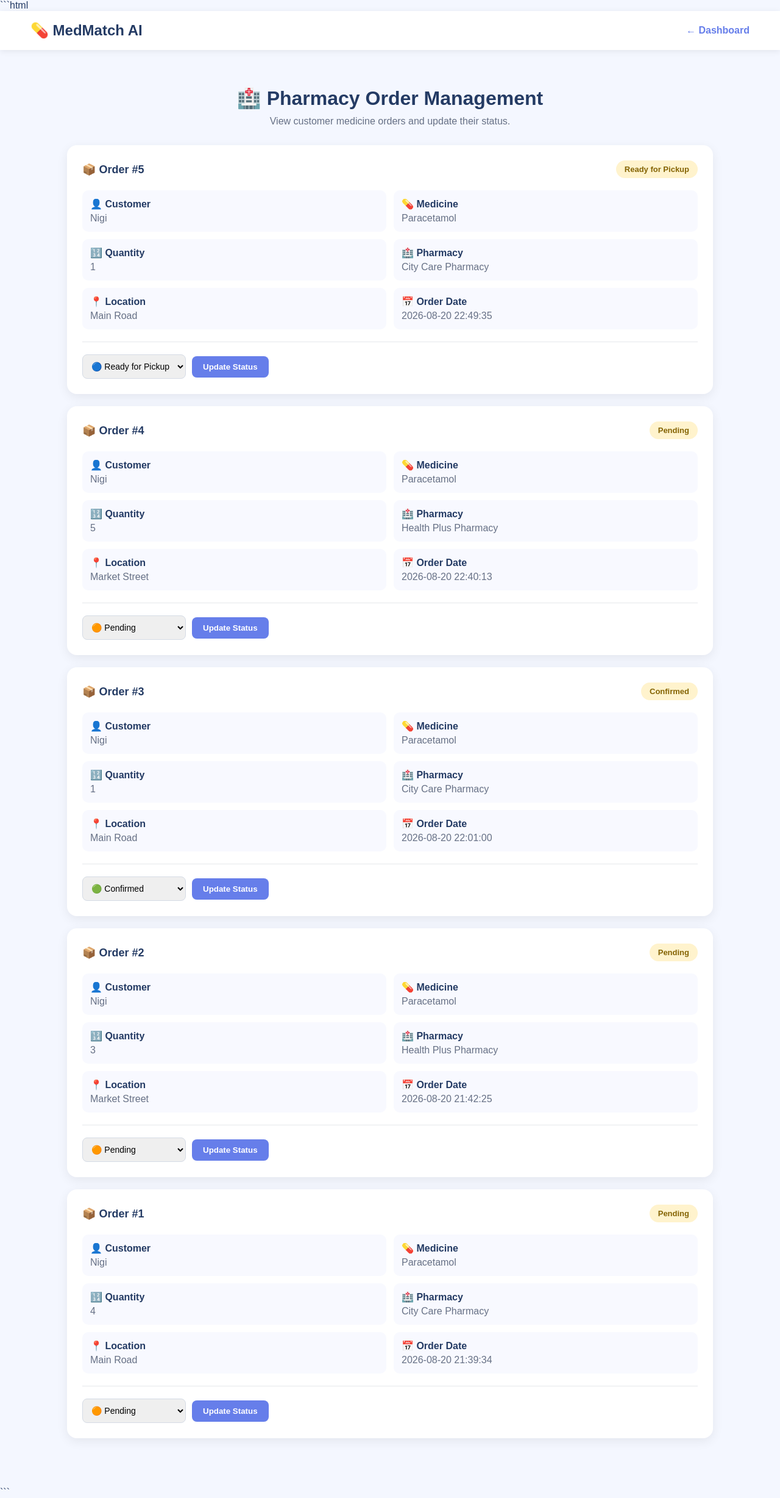
After one commit to marygreena5-dotcom/MedMatch-AI, a Flask app: page /admin/orders in a window 1280 px wide. The commit adds this page. Shown: the whole page at 61% size. Run offline with Flask 3, Linux system fonts and the light colour scheme; data comes from the database, SQL or seed files in the repository; both versions use the stored data as it was after the commit.

Commit message:
Add order management and notifications

````diff
--- a/app.py
+++ b/app.py
@@ -121,17 +121,34 @@ def register():
 @app.route("/dashboard")
 def dashboard():
 
+    user_id = session.get("user_id")
+
+    if not user_id:
+        return redirect(url_for("login"))
+
     reminder = session.get("reminder")
 
-    # Get order notification
-    notification = session.get("notification")
+    connection = get_db_connection()
+    cursor = connection.cursor()
+
+    # Get latest notification for this user
+    cursor.execute("""
+        SELECT id, message, created_at
+        FROM notifications
+        WHERE user_id = ?
+        ORDER BY id DESC
+        LIMIT 1
+    """, (user_id,))
+
+    notification = cursor.fetchone()
+
+    connection.close()
 
     return render_template(
         "dashboard.html",
         reminder=reminder,
         notification=notification
     )
-
 
 # ---------------- MEDICINE SEARCH ----------------
 @app.route("/search", methods=["GET", "POST"])
@@ -627,6 +644,110 @@ def orders():
         "orders.html",
         orders=orders_data
     )
+# ---------------- PHARMACY ORDER MANAGEMENT ----------------
+@app.route("/admin/orders")
+def admin_orders():
+
+    connection = get_db_connection()
+    cursor = connection.cursor()
+
+    cursor.execute("""
+        SELECT
+            orders.id,
+            users.name AS customer,
+            medicines.name AS medicine,
+            pharmacies.name AS pharmacy,
+            pharmacies.location,
+            orders.quantity,
+            stock.price,
+            orders.order_date,
+            orders.status
+        FROM orders
+
+        JOIN users
+            ON orders.user_id = users.id
+
+        JOIN medicines
+            ON orders.medicine_id = medicines.id
+
+        JOIN pharmacies
+            ON orders.pharmacy_id = pharmacies.id
+
+        LEFT JOIN stock
+            ON stock.medicine_id = orders.medicine_id
+            AND stock.pharmacy_id = orders.pharmacy_id
+
+        ORDER BY orders.id DESC
+    """)
+
+    orders_data = cursor.fetchall()
+
+    connection.close()
+
+    return render_template(
+        "admin_orders.html",
+        orders=orders_data
+    )
+# ---------------- UPDATE ORDER STATUS ----------------
+@app.route("/admin/update-order", methods=["POST"])
+def update_order_status():
+
+    order_id = request.form.get("order_id")
+    status = request.form.get("status")
+
+    connection = get_db_connection()
+    cursor = connection.cursor()
+
+    # Get order information before updating
+    cursor.execute("""
+        SELECT
+            orders.user_id,
+            medicines.name AS medicine,
+            pharmacies.name AS pharmacy,
+            orders.quantity
+        FROM orders
+        JOIN medicines
+            ON orders.medicine_id = medicines.id
+        JOIN pharmacies
+            ON orders.pharmacy_id = pharmacies.id
+        WHERE orders.id = ?
+    """, (order_id,))
+
+    order = cursor.fetchone()
+
+    if order:
+
+        # Update order status
+        cursor.execute("""
+            UPDATE orders
+            SET status = ?
+            WHERE id = ?
+        """, (status, order_id))
+
+        connection.commit()
+
+        # Create notification for the customer
+        notification = (
+            f"Order #{order_id}: "
+            f"{order['medicine']} × {order['quantity']} "
+            f"from {order['pharmacy']} is now {status}."
+        )
+
+        # Store notification for that user
+        cursor.execute("""
+            INSERT INTO notifications
+            (user_id, message)
+            VALUES (?, ?)
+        """, (
+            order["user_id"],
+            notification
+        ))
+
+        connection.commit()
+
+    connection.close()
+
+    return redirect(url_for("admin_orders"))
 # ---------------- RUN APPLICATION ----------------
 if __name__ == "__main__":
     app.run(debug=True)
--- a/database.py
+++ b/database.py
@@ -123,6 +123,15 @@ def create_tables():
             REFERENCES medicines(id)
         )
     """)
+    cursor.execute("""
+        CREATE TABLE IF NOT EXISTS notifications (
+            id INTEGER PRIMARY KEY AUTOINCREMENT,
+            user_id INTEGER NOT NULL,
+            message TEXT NOT NULL,
+            created_at TEXT DEFAULT CURRENT_TIMESTAMP,
+            FOREIGN KEY (user_id) REFERENCES users(id)
+        )
+    """)
 
     connection.commit()
     connection.close()
--- /dev/null
+++ b/templates/admin_orders.html
@@ -0,0 +1,387 @@
+```html
+<!DOCTYPE html>
+<html lang="en">
+
+<head>
+
+    <meta charset="UTF-8">
+
+    <meta name="viewport"
+          content="width=device-width, initial-scale=1.0">
+
+    <title>Pharmacy Orders - MedMatch AI</title>
+
+    <style>
+
+        * {
+            box-sizing: border-box;
+            margin: 0;
+            padding: 0;
+            font-family: Arial, sans-serif;
+        }
+
+        body {
+            background: #f4f7ff;
+            color: #243b64;
+        }
+
+        nav {
+            background: white;
+            padding: 18px 50px;
+            display: flex;
+            justify-content: space-between;
+            align-items: center;
+            box-shadow: 0 2px 10px rgba(0,0,0,0.08);
+        }
+
+        .logo {
+            font-size: 24px;
+            font-weight: bold;
+        }
+
+        .back {
+            text-decoration: none;
+            color: #667eea;
+            font-weight: bold;
+        }
+
+        .container {
+            max-width: 1100px;
+            margin: 40px auto;
+            padding: 20px;
+        }
+
+        .header {
+            text-align: center;
+            margin-bottom: 30px;
+        }
+
+        .header h1 {
+            margin-bottom: 10px;
+        }
+
+        .header p {
+            color: #667085;
+        }
+
+        .order-card {
+            background: white;
+            padding: 25px;
+            margin-bottom: 20px;
+            border-radius: 16px;
+            box-shadow: 0 5px 18px rgba(0,0,0,0.07);
+        }
+
+        .order-header {
+            display: flex;
+            justify-content: space-between;
+            align-items: center;
+            margin-bottom: 20px;
+        }
+
+        .order-id {
+            font-size: 18px;
+            font-weight: bold;
+        }
+
+        .status {
+            padding: 7px 14px;
+            border-radius: 20px;
+            font-size: 13px;
+            font-weight: bold;
+            background: #fff3cd;
+            color: #856404;
+        }
+
+        .details {
+            display: grid;
+            grid-template-columns: repeat(2, 1fr);
+            gap: 12px;
+        }
+
+        .detail {
+            background: #f8f9ff;
+            padding: 13px;
+            border-radius: 10px;
+        }
+
+        .detail strong {
+            display: block;
+            margin-bottom: 5px;
+        }
+
+        .detail span {
+            color: #667085;
+        }
+
+        .update-form {
+            margin-top: 20px;
+            padding-top: 20px;
+            border-top: 1px solid #e5e7eb;
+            display: flex;
+            gap: 10px;
+            align-items: center;
+        }
+
+        select {
+            padding: 10px;
+            border: 1px solid #d5dbe5;
+            border-radius: 8px;
+            font-size: 14px;
+        }
+
+        button {
+            padding: 10px 18px;
+            border: none;
+            border-radius: 8px;
+            background: #667eea;
+            color: white;
+            font-weight: bold;
+            cursor: pointer;
+        }
+
+        button:hover {
+            background: #5568d8;
+        }
+
+        .no-orders {
+            background: white;
+            padding: 50px;
+            border-radius: 16px;
+            text-align: center;
+        }
+
+        @media (max-width: 700px) {
+
+            nav {
+                padding: 18px 25px;
+            }
+
+            .details {
+                grid-template-columns: 1fr;
+            }
+
+            .order-header {
+                flex-direction: column;
+                align-items: flex-start;
+                gap: 10px;
+            }
+
+            .update-form {
+                flex-direction: column;
+                align-items: stretch;
+            }
+
+        }
+
+    </style>
+
+</head>
+
+<body>
+
+    <nav>
+
+        <div class="logo">
+            💊 MedMatch AI
+        </div>
+
+        <a href="/dashboard" class="back">
+            ← Dashboard
+        </a>
+
+    </nav>
+
+
+    <div class="container">
+
+        <div class="header">
+
+            <h1>
+                🏥 Pharmacy Order Management
+            </h1>
+
+            <p>
+                View customer medicine orders and update their status.
+            </p>
+
+        </div>
+
+
+        {% if orders %}
+
+            {% for order in orders %}
+
+            <div class="order-card">
+
+                <div class="order-header">
+
+                    <div class="order-id">
+                        📦 Order #{{ order["id"] }}
+                    </div>
+
+                    <div class="status">
+                        {{ order["status"] }}
+                    </div>
+
+                </div>
+
+
+                <div class="details">
+
+                    <div class="detail">
+
+                        <strong>
+                            👤 Customer
+                        </strong>
+
+                        <span>
+                            {{ order["customer"] }}
+                        </span>
+
+                    </div>
+
+
+                    <div class="detail">
+
+                        <strong>
+                            💊 Medicine
+                        </strong>
+
+                        <span>
+                            {{ order["medicine"] }}
+                        </span>
+
+                    </div>
+
+
+                    <div class="detail">
+
+                        <strong>
+                            🔢 Quantity
+                        </strong>
+
+                        <span>
+                            {{ order["quantity"] }}
+                        </span>
+
+                    </div>
+
+
+                    <div class="detail">
+
+                        <strong>
+                            🏥 Pharmacy
+                        </strong>
+
+                        <span>
+                            {{ order["pharmacy"] }}
+                        </span>
+
+                    </div>
+
+
+                    <div class="detail">
+
+                        <strong>
+                            📍 Location
+                        </strong>
+
+                        <span>
+                            {{ order["location"] }}
+                        </span>
+
+                    </div>
+
+
+                    <div class="detail">
+
+                        <strong>
+                            📅 Order Date
+                        </strong>
+
+                        <span>
+                            {{ order["order_date"] }}
+                        </span>
+
+                    </div>
+
+                </div>
+
+
+                <form
+                    method="POST"
+                    action="/admin/update-order"
+                    class="update-form"
+                >
+
+                    <input
+                        type="hidden"
+                        name="order_id"
+                        value="{{ order['id'] }}"
+                    >
+
+                    <select name="status">
+
+                        <option
+                            value="Pending"
+                            {% if order["status"] == "Pending" %}selected{% endif %}
+                        >
+                            🟠 Pending
+                        </option>
+
+                        <option
+                            value="Confirmed"
+                            {% if order["status"] == "Confirmed" %}selected{% endif %}
+                        >
+                            🟢 Confirmed
+                        </option>
+
+                        <option
+                            value="Ready for Pickup"
+                            {% if order["status"] == "Ready for Pickup" %}selected{% endif %}
+                        >
+                            🔵 Ready for Pickup
+                        </option>
+
+                        <option
+                            value="Completed"
+                            {% if order["status"] == "Completed" %}selected{% endif %}
+                        >
+                            ✅ Completed
+                        </option>
+
+                    </select>
+
+                    <button type="submit">
+                        Update Status
+                    </button>
+
+                </form>
+
+            </div>
+
+            {% endfor %}
+
+        {% else %}
+
+            <div class="no-orders">
+
+                <h2>
+                    📦 No Orders
+                </h2>
+
+                <p>
+                    There are currently no customer orders.
+                </p>
+
+            </div>
+
+        {% endif %}
+
+    </div>
+
+</body>
+
+</html>
+```
````
Also changed, not shown: templates/dashboard.html (+58 -1 lines), medmatch.db.
